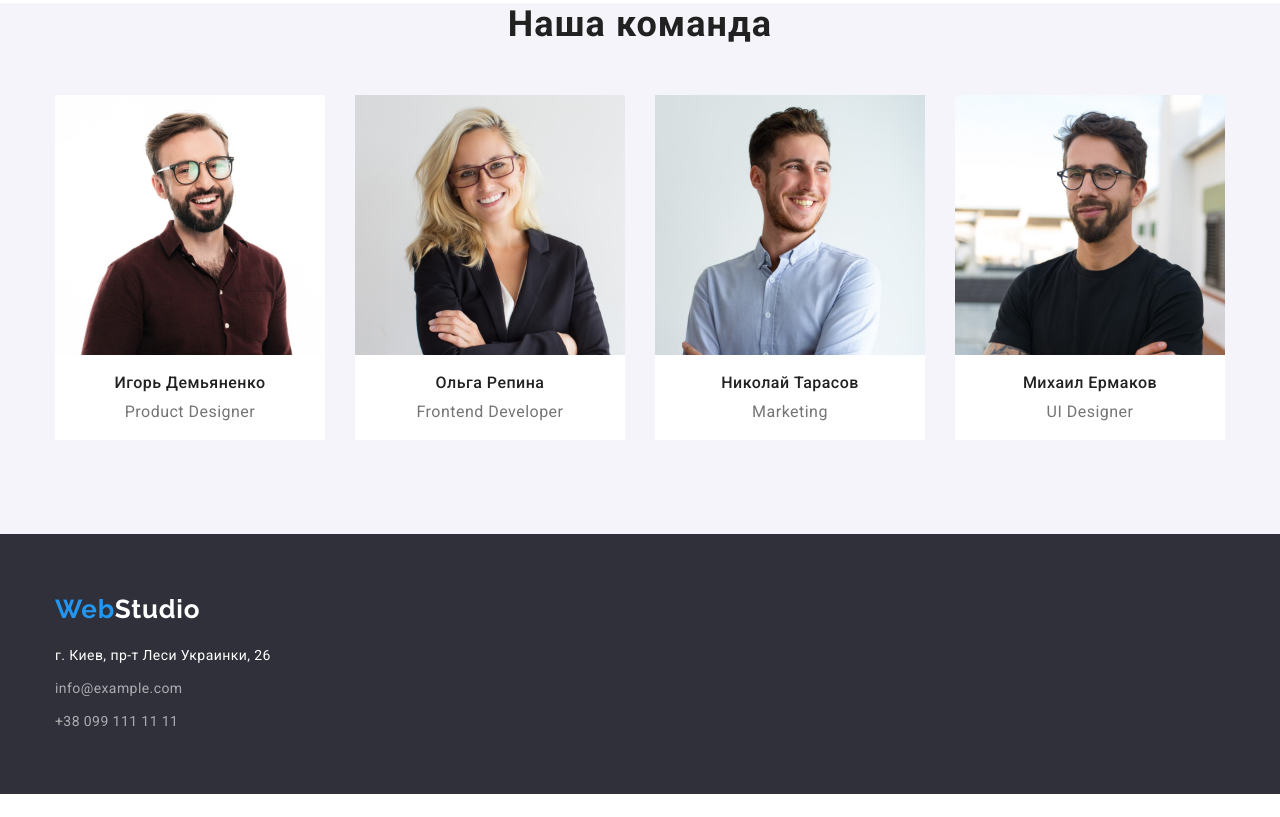
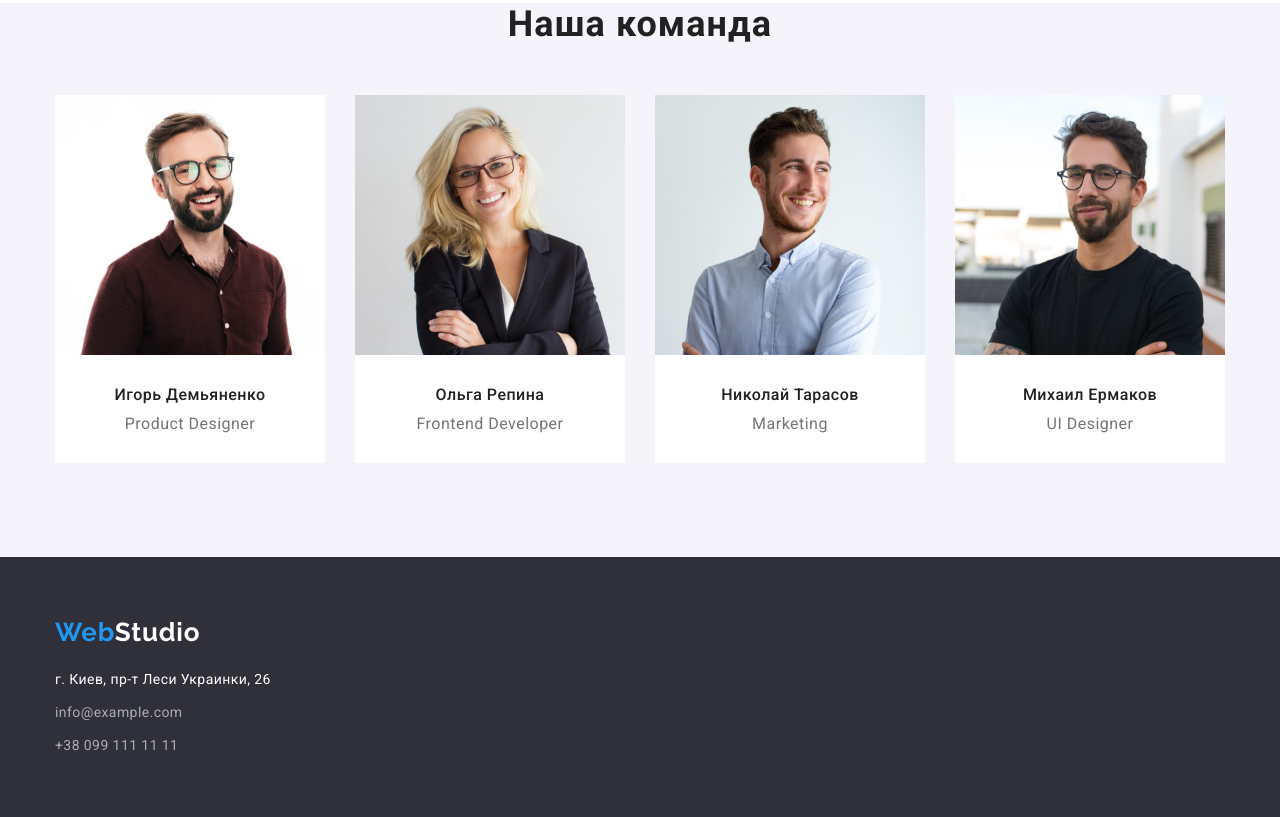
Before and after one commit to Andrij-Maksymyshyn/goit-markup-hw-03, a plain HTML site: page index.html in a window 1280 px wide. Shown: the part 1605-2422 px from the top of the page. Before the commit the page ends 2399 px from the top, so only its background shows below. Drawn offline with nearby package versions, Linux system fonts and the light colour scheme.

Commit message:
маленьке коригування

```diff
--- a/css/styles.css
+++ b/css/styles.css
@@ -301,8 +301,7 @@ body {
 }
 
 .team-description {
-    display: inline;
-    padding: 30px 60px;
+    padding: 30px 30px;
 }
 
 .third-title {
```
